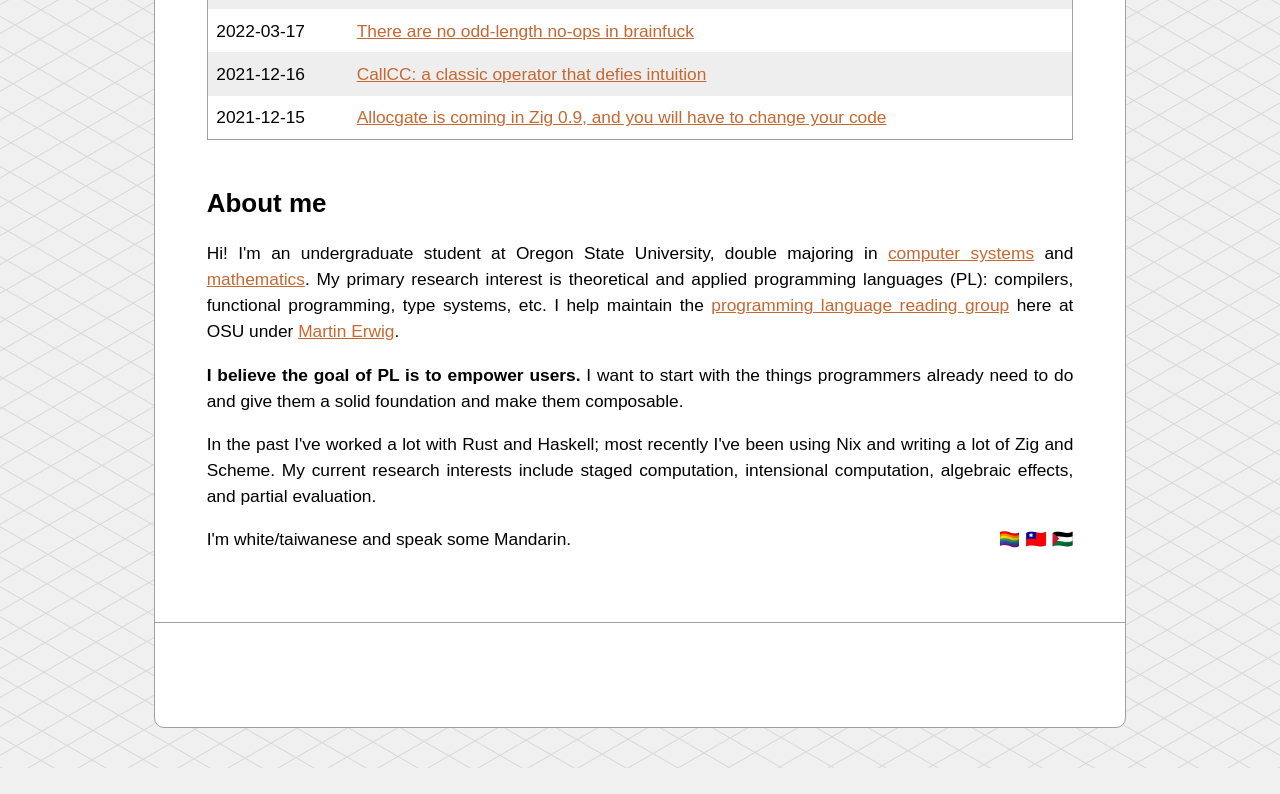
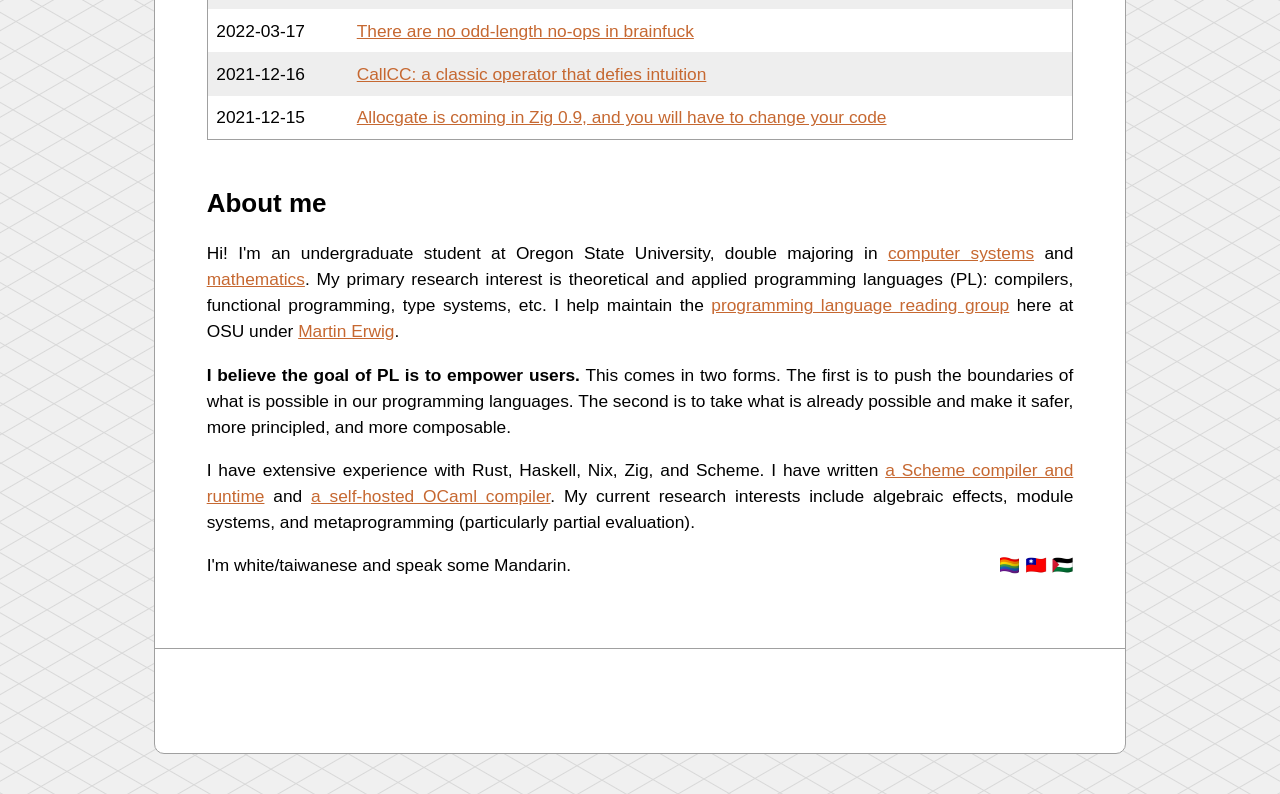
Before and after one commit to pithlessly/pithlessly.github.io, a website: page index.html in a window 1280 px wide. Shown: the part 679-1473 px from the top of the page. Before the commit the page ends 1447 px from the top, so only its background shows below. Drawn offline with Linux system fonts and the light colour scheme.

Commit message:
index: update bio

```diff
--- a/index.html
+++ b/index.html
@@ -41,14 +41,16 @@
       </p>
       <p>
         <strong>I believe the goal of PL is to empower users.</strong>
-        I want to start with the things programmers already need to do
-        and give them a solid foundation and make them composable.
+        This comes in two forms.
+        The first is to push the boundaries of what is possible in our programming languages.
+        The second is to take what is already possible and make it safer, more principled, and more composable.
       </p>
       <p>
-        In the past I've worked a lot with Rust and Haskell;
-        most recently I've been using Nix and writing a lot of Zig and Scheme.
+        I have extensive experience with Rust, Haskell, Nix, Zig, and Scheme.
+        I have written <a href="https://github.com/pithlessly/chemic">a Scheme compiler and runtime</a>
+        and <a href="https://github.com/pithlessly/miniml">a self-hosted OCaml compiler</a>.
         My current research interests include
-        staged computation, intensional computation, algebraic effects, and partial evaluation.
+        algebraic effects, module systems, and metaprogramming (particularly partial evaluation).
       </p>
       <p>
         I'm white/taiwanese and speak some Mandarin.
```
